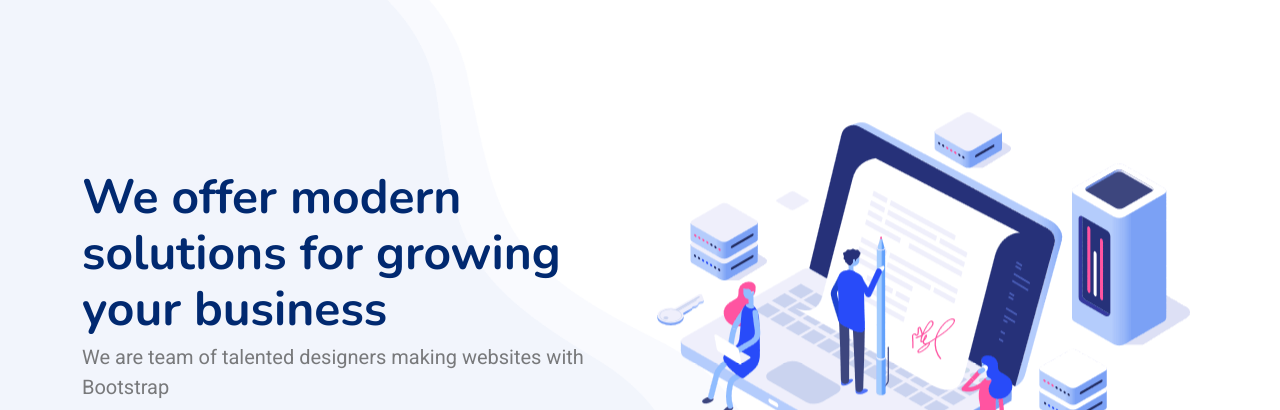
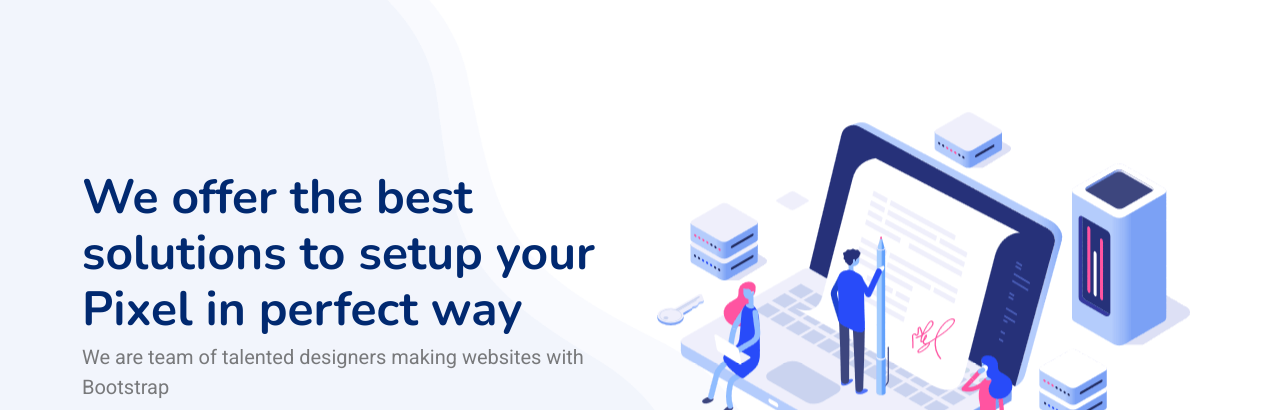
Before and after one commit to abbos77/pixelpro, a plain HTML site: page index.html in a window 1280 px wide. Shown: the part 84-494 px from the top of the page. Drawn offline with nearby package versions, Linux system fonts and the light colour scheme; animation ran at ten frames a second.

Commit message:
description changed

```diff
--- a/index.html
+++ b/index.html
@@ -119,7 +119,7 @@
       <div class="container">
         <div class="row gy-4">
           <div class="col-lg-6 order-2 order-lg-1 d-flex flex-column justify-content-center">
-            <h1 data-aos="fade-up">We offer modern solutions for growing your business</h1>
+            <h1 data-aos="fade-up">We offer the best solutions to setup your Pixel in perfect way</h1>
             <p data-aos="fade-up" data-aos-delay="100">We are team of talented designers making websites with Bootstrap</p>
             <div class="d-flex flex-column flex-md-row" data-aos="fade-up" data-aos-delay="200">
               <a href="#about" class="btn-get-started">Get Started <i class="bi bi-arrow-right"></i></a>
```
